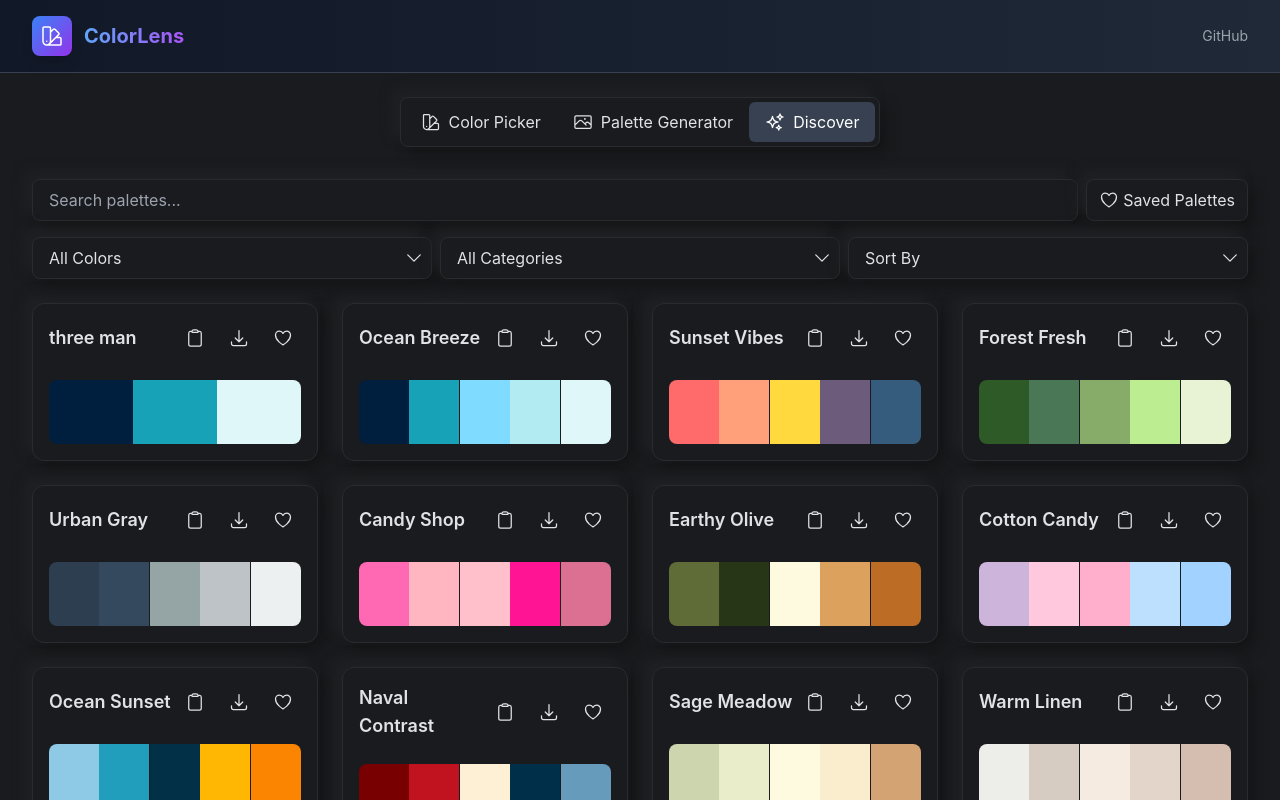
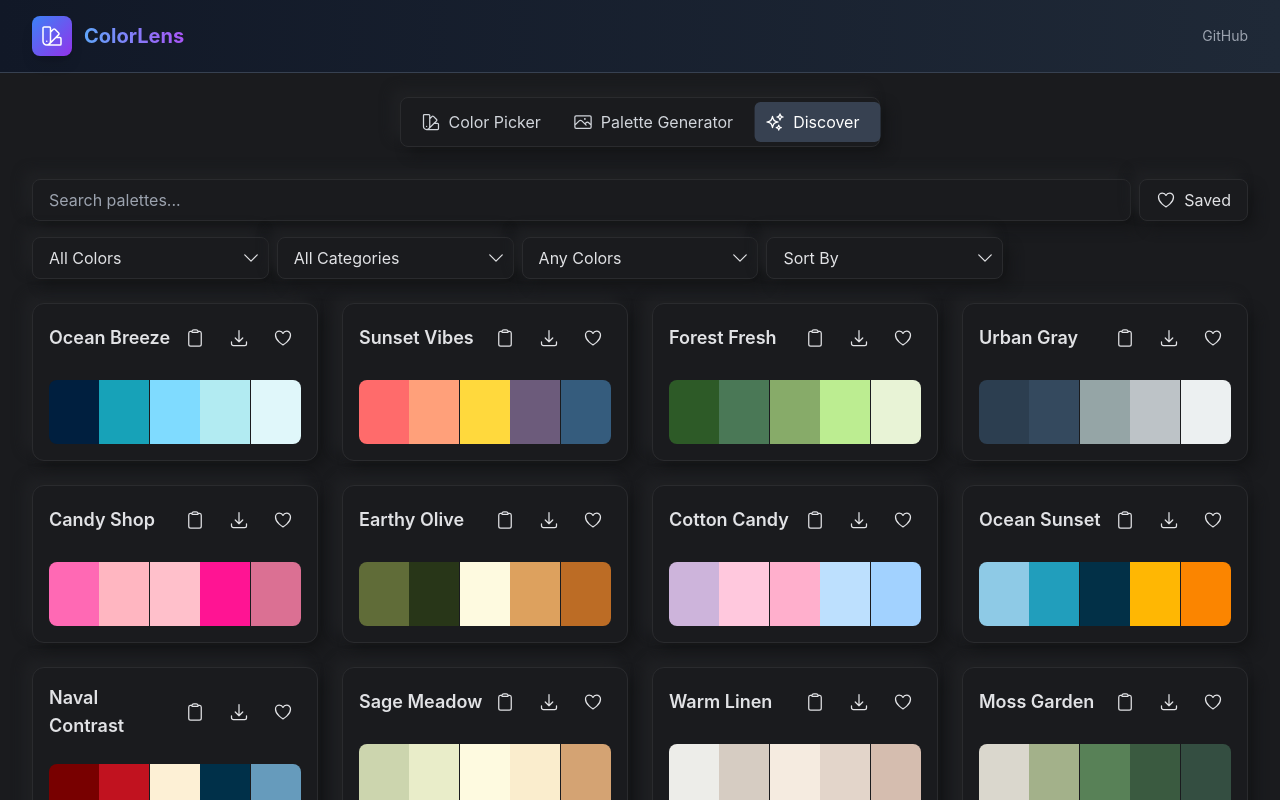
Before and after one commit to yonnytan/ColorLensSite, a React (Vite) app: page / in a window 1280 px wide. Both pictures are taken after a click on the button "Discover". Shown: the top 800 px of the page. Built offline with nearby package versions, Linux system fonts and the light colour scheme.

Commit message:
bug fixes

```diff
--- a/src/App.jsx
+++ b/src/App.jsx
@@ -92,13 +92,13 @@ function ensureUniquePaletteNames(palettes) {
   const nameCount = {};
 
   // First pass: count occurrences of each name
-  palettes.forEach(palette => {
+  palettes.forEach((palette) => {
     const name = palette.name || "Unnamed Palette";
     nameCount[name] = (nameCount[name] || 0) + 1;
   });
 
   // Second pass: rename duplicates
-  return palettes.map(palette => {
+  return palettes.map((palette) => {
     const originalName = palette.name || "Unnamed Palette";
 
     // If this is a duplicate name (count > 1), we need to make it unique
@@ -107,10 +107,11 @@ function ensureUniquePaletteNames(palettes) {
       nameCount[originalName]--;
 
       // Add a suffix to make the name unique
-      const suffix = nameCount[originalName] > 0 ? ` (${nameCount[originalName]})` : '';
+      const suffix =
+        nameCount[originalName] > 0 ? ` (${nameCount[originalName]})` : "";
       return {
         ...palette,
-        name: `${originalName}${suffix}`
+        name: `${originalName}${suffix}`,
       };
     }
 
@@ -121,7 +122,7 @@ function ensureUniquePaletteNames(palettes) {
 function App() {
   const [image, setImage] = useState(null);
   const [dots, setDots] = useState([]);
-  const [colorCount, setColorCount] = useState(5);
+  const [colorCount, setColorCount] = useState("all");
   const [hoveredDot, setHoveredDot] = useState(null);
   const [showCopiedNotification, setShowCopiedNotification] = useState(false);
   const [copiedText, setCopiedText] = useState("");
@@ -1018,7 +1019,9 @@ function App() {
   // Add this to ensure unique palette names when the component mounts
   useEffect(() => {
     // Process the palettes to ensure unique names
-    const processedPalettes = ensureUniquePaletteNames(coolors_palettes.palettes);
+    const processedPalettes = ensureUniquePaletteNames(
+      coolors_palettes.palettes
+    );
     setUniquePalettes(processedPalettes);
   }, []);
 
@@ -1059,6 +1062,8 @@ function App() {
                 setSelectedCategory={setSelectedCategory}
                 sortBy={sortBy}
                 setSortBy={setSortBy}
+                colorCount={colorCount}
+                setColorCount={setColorCount}
                 handleSavedPalettesToggle={handleSavedPalettesToggle}
               />
               <PaletteGrid
@@ -1067,6 +1072,7 @@ function App() {
                 selectedColor={selectedColor}
                 selectedCategory={selectedCategory}
                 sortBy={sortBy}
+                colorCount={colorCount}
               />
               {showSavedPalettes && (
                 <div
--- a/src/components/common/TabSelector.jsx
+++ b/src/components/common/TabSelector.jsx
@@ -1,39 +1,97 @@
-import { PhotoIcon, SwatchIcon, SparklesIcon } from "@heroicons/react/24/outline";
+import {
+  PhotoIcon,
+  SwatchIcon,
+  SparklesIcon,
+} from "@heroicons/react/24/outline";
+import { useRef, useEffect, useState } from "react";
 
 export function TabSelector({ activeTab, setActiveTab }) {
+  const [indicatorStyle, setIndicatorStyle] = useState({});
+  const pickerRef = useRef(null);
+  const generatorRef = useRef(null);
+  const discoverRef = useRef(null);
+  const containerRef = useRef(null);
+
+  // Update indicator position when activeTab changes
+  useEffect(() => {
+    const updateIndicator = () => {
+      let activeRef;
+
+      if (activeTab === "picker") activeRef = pickerRef.current;
+      else if (activeTab === "generator") activeRef = generatorRef.current;
+      else if (activeTab === "discover") activeRef = discoverRef.current;
+
+      if (activeRef && containerRef.current) {
+        const containerRect = containerRef.current.getBoundingClientRect();
+        const activeRect = activeRef.getBoundingClientRect();
+
+        setIndicatorStyle({
+          width: `${activeRect.width}px`,
+          transform: `translateX(${activeRect.left - containerRect.left}px)`,
+          height: `${activeRect.height}px`,
+        });
+      }
+    };
+
+    // Small delay to ensure DOM is updated
+    const timer = setTimeout(updateIndicator, 50);
+
+    // Also update on window resize
+    window.addEventListener("resize", updateIndicator);
+
+    return () => {
+      clearTimeout(timer);
+      window.removeEventListener("resize", updateIndicator);
+    };
+  }, [activeTab]);
+
   return (
     <div className="flex justify-center mb-4 sm:mb-8">
-      <div className="clay-card inline-flex rounded-lg p-0.5 sm:p-1 text-sm sm:text-base">
+      <div
+        ref={containerRef}
+        className="clay-card inline-flex rounded-lg p-0.5 sm:p-1 text-sm sm:text-base relative"
+      >
+        {/* Animated indicator */}
+        <div
+          className="absolute bg-gray-700 rounded-md transition-all duration-200 ease-in-out z-0"
+          style={indicatorStyle}
+        />
+
         <button
+          ref={pickerRef}
           onClick={() => setActiveTab("picker")}
-          className={`flex items-center px-2 sm:px-4 py-1.5 sm:py-2 rounded-md transition-colors ${
+          className={`flex items-center px-2 sm:px-4 py-1.5 sm:py-2 rounded-md transition-colors relative z-10 ${
             activeTab === "picker"
-              ? "bg-gray-700 text-white"
-              : "hover:bg-gray-600"
+              ? "text-white"
+              : "text-gray-300 hover:text-white"
           }`}
         >
           <SwatchIcon className="w-4 h-4 sm:w-5 sm:h-5 mr-1 sm:mr-2" />
           <span className="hidden sm:inline">Color Picker</span>
           <span className="inline sm:hidden">Colors</span>
         </button>
+
         <button
+          ref={generatorRef}
           onClick={() => setActiveTab("generator")}
-          className={`flex items-center px-2 sm:px-4 py-1.5 sm:py-2 rounded-md transition-colors ${
+          className={`flex items-center px-2 sm:px-4 py-1.5 sm:py-2 rounded-md transition-colors relative z-10 ${
             activeTab === "generator"
-              ? "bg-gray-700 text-white"
-              : "hover:bg-gray-600"
+              ? "text-white"
+              : "text-gray-300 hover:text-white"
           }`}
         >
           <PhotoIcon className="w-4 h-4 sm:w-5 sm:h-5 mr-1 sm:mr-2" />
           <span className="hidden sm:inline">Palette Generator</span>
           <span className="inline sm:hidden">Images</span>
         </button>
+
         <button
+          ref={discoverRef}
           onClick={() => setActiveTab("discover")}
-          className={`flex items-center px-2 sm:px-4 py-1.5 sm:py-2 rounded-md transition-colors ${
+          className={`flex items-center px-2 sm:px-4 py-1.5 sm:py-2 rounded-md transition-colors relative z-10 ${
             activeTab === "discover"
-              ? "bg-gray-700 text-white"
-              : "hover:bg-gray-600"
+              ? "text-white"
+              : "text-gray-300 hover:text-white"
           }`}
         >
           <SparklesIcon className="w-4 h-4 sm:w-5 sm:h-5 mr-1 sm:mr-2" />
--- a/src/components/discover/DiscoverFilters.jsx
+++ b/src/components/discover/DiscoverFilters.jsx
@@ -13,10 +13,12 @@ export function DiscoverFilters({
   setSelectedCategory,
   sortBy,
   setSortBy,
+  colorCount,
+  setColorCount,
   handleSavedPalettesToggle
 }) {
-  const { savedPalettes } = usePalette();
-  const hasSavedPalettes = savedPalettes.length > 0;
+  const { discoverPalettes } = usePalette();
+  const hasSavedPalettes = discoverPalettes.length > 0;
   const [isMobile, setIsMobile] = useState(false);
   const [showFilters, setShowFilters] = useState(false);
 
@@ -51,36 +53,34 @@ export function DiscoverFilters({
           />
         </div>
 
-        {/* Filters Toggle Button - Only on Mobile */}
+        {/* Filters Toggle Button - Mobile Only */}
         {isMobile && (
           <button
             onClick={() => setShowFilters(!showFilters)}
-            className="clay-card flex items-center gap-1 px-4 py-2 rounded-lg bg-transparent"
+            className="clay-card px-4 py-2 rounded-lg"
           >
-            <span>Filters</span>
-            <ChevronDownIcon
-              className={`w-5 h-5 transition-transform duration-300 ${showFilters ? 'rotate-180' : ''}`}
-            />
+            Filters {showFilters ? '▲' : '▼'}
           </button>
         )}
 
-        {/* Saved Palettes Button - Always visible */}
+        {/* Saved Palettes Button */}
         <button
           onClick={handleSavedPalettesToggle}
-          className="clay-card flex items-center gap-1 px-3 py-2 bg-gray-800 hover:bg-gray-700 rounded-lg transition-colors whitespace-nowrap"
+          className="clay-card px-4 py-2 rounded-lg flex items-center gap-2"
+          disabled={!hasSavedPalettes}
         >
           {hasSavedPalettes ? (
             <HeartIconSolid className="w-5 h-5 text-red-500" />
           ) : (
             <HeartIcon className="w-5 h-5" />
           )}
-          <span className="hidden sm:inline">Saved Palettes</span>
+          <span className="hidden md:inline">Saved</span>
         </button>
       </div>
 
-      {/* Filters - Always visible on desktop, toggleable on mobile */}
+      {/* Filter Controls - Always visible on desktop, toggleable on mobile */}
       {(!isMobile || showFilters) && (
-        <div className="grid grid-cols-1 sm:grid-cols-3 gap-2 transition-all duration-300 ease-in-out">
+        <div className="grid grid-cols-1 md:grid-cols-5 gap-2">
           {/* Color Filter */}
           <div className="relative">
             <select
@@ -90,9 +90,10 @@ export function DiscoverFilters({
             >
               <option value="all">All Colors</option>
               <option value="#FF0000">Red</option>
+              <option value="#FF7F00">Orange</option>
+              <option value="#FFFF00">Yellow</option>
               <option value="#00FF00">Green</option>
               <option value="#0000FF">Blue</option>
-              <option value="#FFFF00">Yellow</option>
               <option value="#FF00FF">Purple</option>
               <option value="#00FFFF">Cyan</option>
             </select>
@@ -117,6 +118,24 @@ export function DiscoverFilters({
             <ChevronDownIcon className="absolute right-2 top-1/2 -translate-y-1/2 w-5 h-5" />
           </div>
 
+          {/* Color Count Filter - NEW */}
+          <div className="relative">
+            <select
+              value={colorCount}
+              onChange={(e) => setColorCount(e.target.value)}
+              className="clay-card w-full px-4 py-2 pr-8 rounded-lg bg-transparent appearance-none cursor-pointer"
+            >
+              <option value="all">Any Colors</option>
+              <option value="3">3 Colors</option>
+              <option value="4">4 Colors</option>
+              <option value="5">5 Colors</option>
+              <option value="6">6 Colors</option>
+              <option value="7">7 Colors</option>
+              <option value="8">8 Colors</option>
+            </select>
+            <ChevronDownIcon className="absolute right-2 top-1/2 -translate-y-1/2 w-5 h-5" />
+          </div>
+
           {/* Sort Filter */}
           <div className="relative">
             <select
--- a/src/components/discover/PaletteCard.jsx
+++ b/src/components/discover/PaletteCard.jsx
@@ -11,8 +11,11 @@ import { useState, useEffect } from "react";
 import { ConfirmationModal } from "../common/ConfirmationModal";
 
 export function PaletteCard({ palette, index, isSaved = false }) {
-  const { handleSavePalette, isPaletteSaved, handleRemovePalette } =
-    usePalette();
+  const {
+    isDiscoverPaletteSaved,
+    handleSaveDiscoverPalette,
+    handleRemoveDiscoverPalette,
+  } = usePalette();
   const [showCopiedNotification, setShowCopiedNotification] = useState(false);
   const [copiedText, setCopiedText] = useState("");
   const [colorScales, setColorScales] = useState({});
@@ -125,18 +128,20 @@ export function PaletteCard({ palette, index, isSaved = false }) {
           </button>
           <button
             onClick={() => {
-              if (isPaletteSaved(palette)) {
-                setShowUnsaveConfirmation(true);
+              if (isDiscoverPaletteSaved(palette)) {
+                handleRemoveDiscoverPalette(palette);
               } else {
-                handleSavePalette(palette);
+                handleSaveDiscoverPalette(palette);
               }
             }}
             className="p-2 hover:bg-gray-700 rounded-lg transition-colors"
             title={
-              isPaletteSaved(palette) ? "Remove from Saved" : "Save Palette"
+              isDiscoverPaletteSaved(palette)
+                ? "Remove from Saved"
+                : "Save Palette"
             }
           >
-            {isPaletteSaved(palette) ? (
+            {isDiscoverPaletteSaved(palette) ? (
               <HeartIconSolid className="w-5 h-5 text-red-500" />
             ) : (
               <HeartIcon className="w-5 h-5" />
@@ -201,7 +206,7 @@ export function PaletteCard({ palette, index, isSaved = false }) {
       <ConfirmationModal
         isOpen={showDeleteConfirmation}
         onClose={() => setShowDeleteConfirmation(false)}
-        onConfirm={() => handleRemovePalette(palette)}
+        onConfirm={() => handleRemoveDiscoverPalette(palette)}
         title="Remove Palette"
         message={`Are you sure you want to remove "${
           palette.name || `Palette ${index + 1}`
@@ -214,7 +219,7 @@ export function PaletteCard({ palette, index, isSaved = false }) {
         isOpen={showUnsaveConfirmation}
         onClose={() => setShowUnsaveConfirmation(false)}
         onConfirm={() => {
-          handleRemovePalette(palette);
+          handleRemoveDiscoverPalette(palette);
           setCopiedText("Palette removed");
           setShowCopiedNotification(true);
           setTimeout(() => setShowCopiedNotification(false), 2000);
--- a/src/components/discover/PaletteGrid.jsx
+++ b/src/components/discover/PaletteGrid.jsx
@@ -7,6 +7,7 @@ export function PaletteGrid({
   selectedColor,
   selectedCategory,
   sortBy,
+  colorCount,
 }) {
   const { filteredPalettes } = usePalette();
 
@@ -16,7 +17,8 @@ export function PaletteGrid({
     searchTerm,
     selectedColor,
     selectedCategory,
-    sortBy
+    sortBy,
+    colorCount
   );
 
   return (
--- a/src/components/discover/SavedPalettes.jsx
+++ b/src/components/discover/SavedPalettes.jsx
@@ -6,7 +6,7 @@ export function SavedPalettes({
   showSavedPalettes,
   handleSavedPalettesToggle,
 }) {
-  const { savedPalettes } = usePalette();
+  const { discoverPalettes } = usePalette();
 
   if (!showSavedPalettes) return null;
 
@@ -23,15 +23,10 @@ export function SavedPalettes({
           </button>
         </div>
 
-        <div className="space-y-4">
-          {savedPalettes.length > 0 ? (
-            <div
-              className="grid grid-cols-1 gap-4 overflow-y-auto pr-1 custom-scrollbar pt-1 mt-1 mb-6"
-              style={{
-                maxHeight: "calc(100vh - 120px)",
-              }}
-            >
-              {savedPalettes.map((palette, index) => (
+        <div className="mt-4">
+          {discoverPalettes.length > 0 ? (
+            <div className="grid grid-cols-1 gap-4">
+              {discoverPalettes.map((palette, index) => (
                 <PaletteCard
                   key={`saved-${palette.name}-${index}`}
                   palette={palette}
--- a/src/context/PaletteContext.jsx
+++ b/src/context/PaletteContext.jsx
@@ -5,27 +5,50 @@ import { filterByCategory, filterByColor, sortPalettes } from '../utils/filterUt
 const PaletteContext = createContext();
 
 export function PaletteProvider({ children }) {
-  const [savedPalettes, setSavedPalettes] = useState([]);
+  // Separate state for generator palettes and discover palettes
+  const [generatorPalettes, setGeneratorPalettes] = useState([]);
+  const [discoverPalettes, setDiscoverPalettes] = useState([]);
   const [showSaveModal, setShowSaveModal] = useState(false);
   const [savedPaletteName, setSavedPaletteName] = useState("");
 
   // Load saved palettes from localStorage on initial render
   useEffect(() => {
-    const storedPalettes = localStorage.getItem("savedPalettes");
-    if (storedPalettes) {
-      setSavedPalettes(JSON.parse(storedPalettes));
+    const storedGeneratorPalettes = localStorage.getItem("generatorPalettes");
+    if (storedGeneratorPalettes) {
+      setGeneratorPalettes(JSON.parse(storedGeneratorPalettes));
+    }
+
+    const storedDiscoverPalettes = localStorage.getItem("discoverPalettes");
+    if (storedDiscoverPalettes) {
+      setDiscoverPalettes(JSON.parse(storedDiscoverPalettes));
     }
   }, []);
 
   // Save palettes to localStorage whenever they change
   useEffect(() => {
-    localStorage.setItem("savedPalettes", JSON.stringify(savedPalettes));
-  }, [savedPalettes]);
+    localStorage.setItem("generatorPalettes", JSON.stringify(generatorPalettes));
+  }, [generatorPalettes]);
 
-  const handleSavePalette = (palette) => {
+  useEffect(() => {
+    localStorage.setItem("discoverPalettes", JSON.stringify(discoverPalettes));
+  }, [discoverPalettes]);
+
+  // For backward compatibility - keep the old savedPalettes getter
+  const savedPalettes = generatorPalettes;
+
+  const handleSaveGeneratorPalette = (palette) => {
     // Check if palette already exists
-    if (!isPaletteSaved(palette)) {
-      setSavedPalettes([...savedPalettes, palette]);
+    if (!isGeneratorPaletteSaved(palette)) {
+      setGeneratorPalettes([...generatorPalettes, palette]);
+    }
+    setSavedPaletteName(palette.name || "Palette");
+    setShowSaveModal(true);
+  };
+
+  const handleSaveDiscoverPalette = (palette) => {
+    // Check if palette already exists
+    if (!isDiscoverPaletteSaved(palette)) {
+      setDiscoverPalettes([...discoverPalettes, palette]);
     }
     setSavedPaletteName(palette.name || "Palette");
     setShowSaveModal(true);
@@ -35,26 +58,56 @@ export function PaletteProvider({ children }) {
     setShowSaveModal(false);
   };
 
-  const handleUpdatePalettes = (updatedPalettes) => {
-    setSavedPalettes(updatedPalettes);
+  const handleUpdateGeneratorPalettes = (updatedPalettes) => {
+    setGeneratorPalettes(updatedPalettes);
   };
 
-  const isPaletteSaved = (palette) => {
-    return savedPalettes.some(
+  const handleUpdateDiscoverPalettes = (updatedPalettes) => {
+    setDiscoverPalettes(updatedPalettes);
+  };
+
+  const isGeneratorPaletteSaved = (palette) => {
+    return generatorPalettes.some(
       (savedPalette) =>
         JSON.stringify(savedPalette.colors) === JSON.stringify(palette.colors)
     );
   };
 
-  const handleRemovePalette = (palette) => {
-    setSavedPalettes(savedPalettes.filter(p =>
+  const isDiscoverPaletteSaved = (palette) => {
+    return discoverPalettes.some(
+      (savedPalette) =>
+        JSON.stringify(savedPalette.colors) === JSON.stringify(palette.colors)
+    );
+  };
+
+  const handleRemoveGeneratorPalette = (palette) => {
+    setGeneratorPalettes(generatorPalettes.filter(p =>
       // Compare by name and colors to identify the palette
       !(p.name === palette.name &&
         JSON.stringify(p.colors) === JSON.stringify(palette.colors))
     ));
   };
 
-  const filteredPalettes = (palettes, searchTerm, selectedColor, selectedCategory, sortBy) => {
+  const handleRemoveDiscoverPalette = (palette) => {
+    setDiscoverPalettes(discoverPalettes.filter(p =>
+      // Compare by name and colors to identify the palette
+      !(p.name === palette.name &&
+        JSON.stringify(p.colors) === JSON.stringify(palette.colors))
+    ));
+  };
+
+  // Add this function to filter palettes by color count
+  const filterByColorCount = (palettes, colorCount) => {
+    if (colorCount === 'all') {
+      return palettes;
+    }
+
+    const count = parseInt(colorCount, 10);
+    return palettes.filter(palette => palette.colors.length === count);
+  };
+
+  // Update the filteredPalettes function to include color count filtering
+  const filteredPalettes = (palettes, searchTerm, selectedColor, selectedCategory, sortBy, colorCount) => {
     let filtered = [...palettes];
 
     // Apply color filter
@@ -62,6 +115,9 @@ export function PaletteProvider({ children }) {
 
     // Apply category filter
     filtered = filterByCategory(filtered, selectedCategory);
+
+    // Apply color count filter
+    filtered = filterByColorCount(filtered, colorCount);
 
     // Apply search filter
     if (searchTerm) {
@@ -81,17 +137,36 @@ export function PaletteProvider({ children }) {
   };
 
   const value = {
+    // For backward compatibility
     savedPalettes,
-    setSavedPalettes,
+    setSavedPalettes: setGeneratorPalettes,
+
+    // New separate palette lists
+    generatorPalettes,
+    setGeneratorPalettes,
+    discoverPalettes,
+    setDiscoverPalettes,
+
+    // Modal state
     showSaveModal,
     setShowSaveModal,
     savedPaletteName,
     setSavedPaletteName,
-    handleSavePalette,
-    isPaletteSaved,
-    handleUpdatePalettes,
+
+    // Handler functions
+    handleSavePalette: handleSaveGeneratorPalette, // For backward compatibility
+    handleSaveGeneratorPalette,
+    handleSaveDiscoverPalette,
+    isPaletteSaved: isGeneratorPaletteSaved, // For backward compatibility
+    isGeneratorPaletteSaved,
+    isDiscoverPaletteSaved,
+    handleUpdatePalettes: handleUpdateGeneratorPalettes, // For backward compatibility
+    handleUpdateGeneratorPalettes,
+    handleUpdateDiscoverPalettes,
+    handleRemovePalette: handleRemoveGeneratorPalette, // For backward compatibility
+    handleRemoveGeneratorPalette,
+    handleRemoveDiscoverPalette,
     filteredPalettes,
-    handleRemovePalette,
     handleCloseSaveModal,
   };
 
--- a/src/data/coolors_palettes.json
+++ b/src/data/coolors_palettes.json
@@ -1,9 +1,5 @@
 {
   "palettes": [
-    {
-      "name": "three man",
-      "colors": ["#001F3F", "#17A2B8", "#E0F7FA"]
-    },
     {
       "name": "Ocean Breeze",
       "colors": ["#001F3F", "#17A2B8", "#7FDBFF", "#B2EBF2", "#E0F7FA"]
```
Also changed, not shown: src/components/picker/ColorPicker.jsx (+23 -0 lines), src/components/picker/ImageGenerator.jsx (+48 -131 lines).
